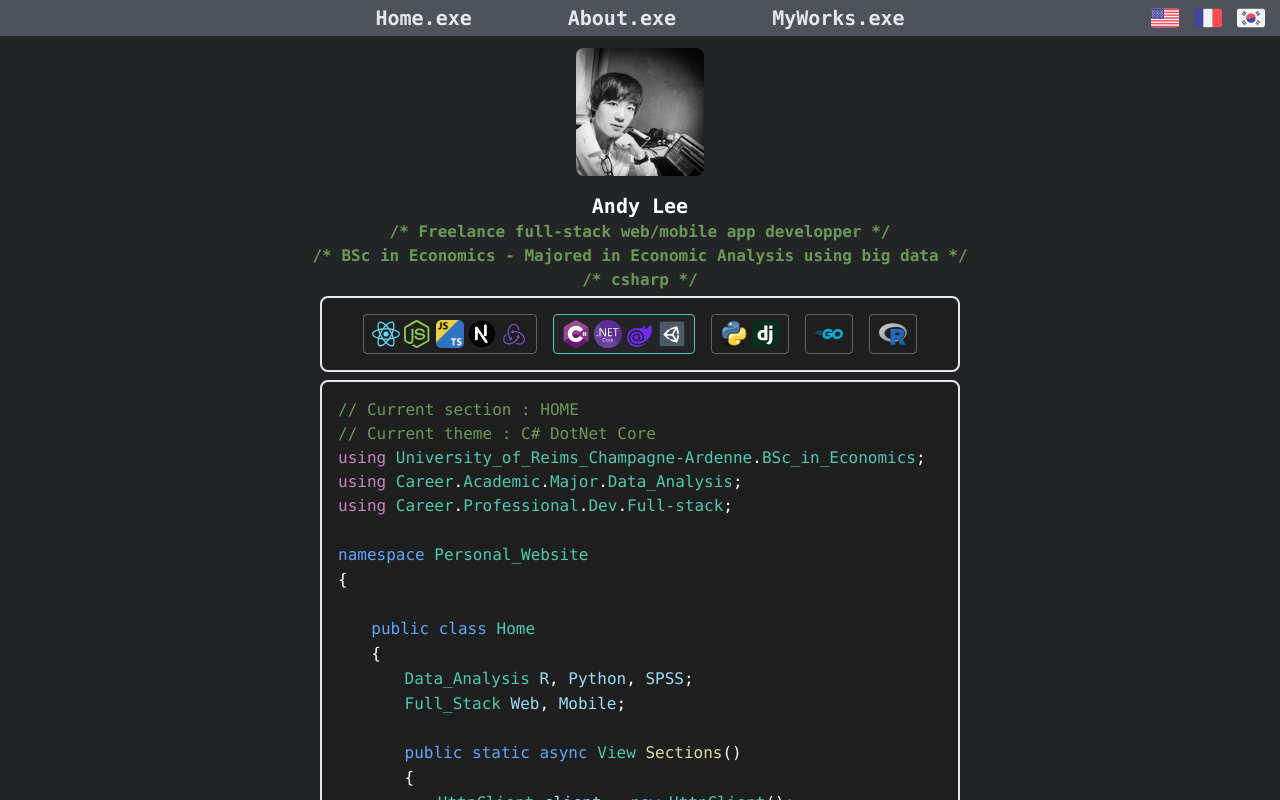
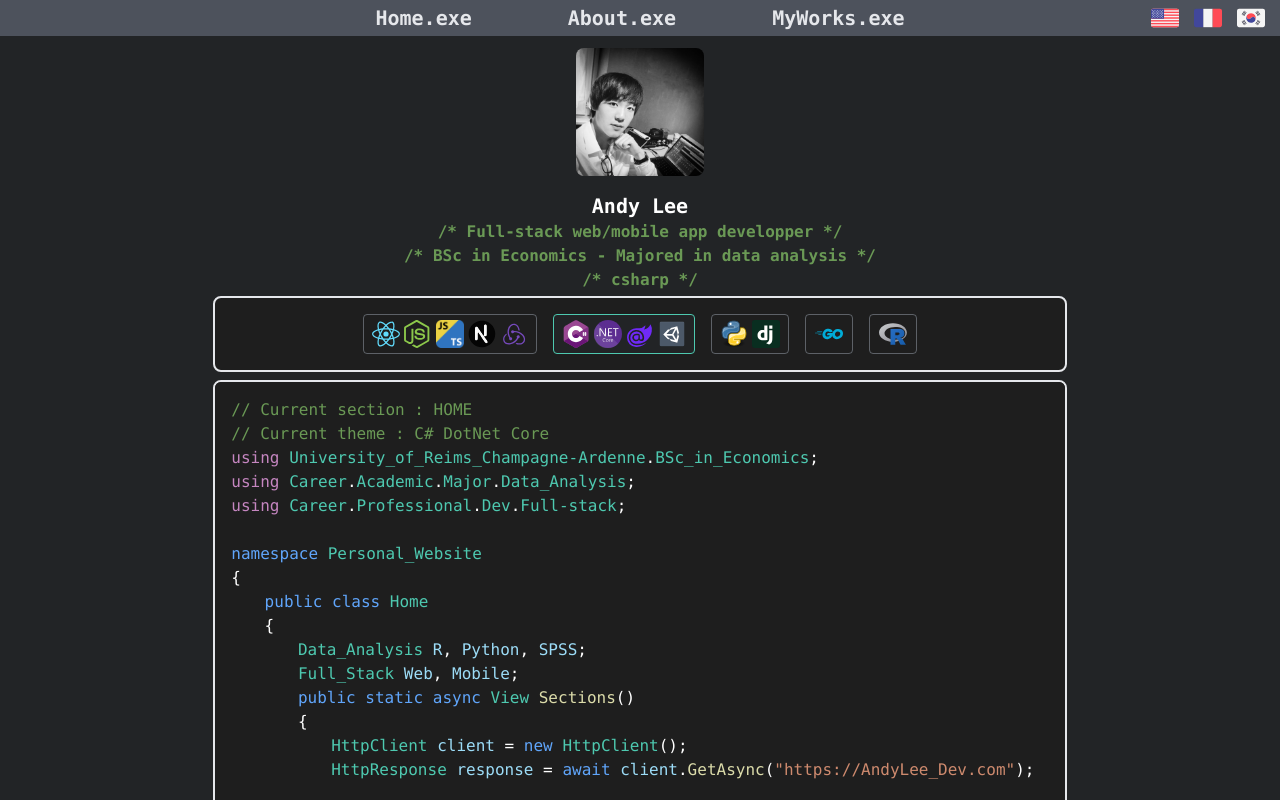
Before and after one commit to AndyLeezard/portfolio, a React (Create React App) app: page / in a window 1280 px wide. Both pictures are taken after a click on the element 624 px from the left and 334 px from the top of the page. Shown: the top 800 px of the page. Built offline with nearby package versions, Linux system fonts and the light colour scheme.

Commit message:
11/Sep/2021

```diff
--- a/src/components/Home.tsx
+++ b/src/components/Home.tsx
@@ -49,11 +49,11 @@ const Home: React.FC = () => {
         <div className="flex flex-col h-auto place-items-center pt-12 px-4 mb-1">
             <img className="w-32 h-32 rounded-lg mb-4" src="images/profile.jpg" alt="Andy Lee" title="profile picture"/>
             <h4 className="headerFont text-white">Andy Lee</h4>
-            <h4 className="frontFont text-vscode_comment">{"Freelance full-stack web/mobile app developper".commentBlock()}</h4>
-            <h4 className="frontFont text-vscode_comment">{"BSc in Economics - Majored in Economic Analysis using big data".commentBlock()}</h4>
+            <h4 className="frontFont text-vscode_comment">{"Full-stack web/mobile app developper".commentBlock()}</h4>
+            <h4 className="frontFont text-vscode_comment">{"BSc in Economics - Majored in data analysis".commentBlock()}</h4>
             <h4 className="frontFont text-vscode_comment">{`${state.lang}`.commentBlock()}</h4>
         </div>
-        <div className="bg-vscode_bg-dark w-11/12 md:w-10/12 lg:w-6/12 mx-auto border-2 p-4 rounded-lg flex flex-row justify-center space-x-4 mb-2">
+        <div className="bg-vscode_bg-dark w-11/12 lg:w-8/12 mx-auto border-2 p-4 rounded-lg flex flex-row justify-center space-x-4 mb-2">
             <LanguageComponent content={[{alt:'React',imgsrc:'/svgs/react.svg'},{alt:'Node.js',imgsrc:'/svgs/nodejs.svg'},{alt:'JavaScript&TypeScript',imgsrc:'/pngs/jsts.png'},{alt:'Next.JS',imgsrc:'/svgs/nextjs.svg'},{alt:'Redux',imgsrc:'/svgs/redux.svg'}]} id={langs.REACT}/>
             <LanguageComponent content={[{alt:'C#',imgsrc:'/svgs/csharp.svg'},{alt:'.NetCore',imgsrc:'/svgs/netcore.svg'},{alt:'Blazor',imgsrc:'/svgs/blazor.svg'},{alt:'Unity',imgsrc:'/svgs/unity.svg'}]} id={langs.CSHARP}/>
             <LanguageComponent content={[{alt:'Python',imgsrc:'/svgs/python.svg'},{alt:'Django',imgsrc:'/svgs/django.svg'}]} id={langs.PYTHON}/>
--- a/src/components/Home/Home_CsharpTSX.tsx
+++ b/src/components/Home/Home_CsharpTSX.tsx
@@ -1,7 +1,7 @@
 import React from 'react'
 import Env from '../../env.json';
 import { useHistory } from 'react-router-dom';
-import { csharp_using, csharp_namespace, csharp_class, csharp_object, csharp_func, csharp_statement, cshartp_closure } from '../../global';
+import { csharp_using, csharp_namespace, csharp_class, csharp_object, csharp_func, csharp_statement, br, cshartp_closure } from '../../global';
 
 const Home_CsharpTSX: React.FC = () => {
     const history = useHistory();
@@ -17,14 +17,15 @@ const Home_CsharpTSX: React.FC = () => {
             {csharp_class('Home')}
             {csharp_object({class:"Data_Analysis",obj:[{name:'R',url:Env.url_R},{name:'Python',url:Env.url_Python},{name:'SPSS',url:Env.url_SPSS}]})}
             {csharp_object({class:"Full_Stack",obj:[{name:'Web'},{name:'Mobile'}]})}
-            <br/>
             {csharp_func({scope:["public","static","async"],class:"View",func:"Sections"})}
             {csharp_object({indent:1,class:"HttpClient",obj:[{name:'client'}],update:{operator:"=",scope:"new",class:"HttpClient"}})}
             {csharp_object({indent:1,class:"HttpResponse",obj:[{name:'response'}],update:{operator:"=",scope:"await",var:"client",class:"GetAsync",parameter:"@https://AndyLee_Dev.com"}})}
+            {br}
             {csharp_statement({kind:"if",indent:1,args:[{var:["response","IsSuccessStatusCode"]}]})}
             {csharp_object({indent:2,vartype:"string",obj:[{name:'content'}],update:{operator:"=",scope:"await",var:"response",class:"ReadAsStringAsync",extension:['Content']}})}
             {csharp_object({indent:2,class:"XmlDocument",obj:[{name:'document'}],update:{operator:"=",scope:"new",class:"XmlDocument"}})}
             {csharp_object({indent:2,class:"XmlNodeList",obj:[{name:'nodes'}],update:{operator:"=",var:"document",class:"SelectNodes",parameter:"@descendant::category",extension:['DocumentElement']}})}
+            {br}
             {csharp_statement({kind:"foreach",indent:2,args:[{class:"XmlNode",var:["node"],in:"nodes"}]})}
             {csharp_object({indent:3,vartype:"var",obj:[{name:'section'}],update:{operator:"=",var:"node",class:"SelectSingleNode",parameter:"@Section"}})}
             {csharp_statement({kind:"if",indent:3,args:[{var:["node"],operator:"==",},{var:["@About_Me"]}]})}
--- a/src/global.tsx
+++ b/src/global.tsx
@@ -18,12 +18,12 @@ export interface Csharp_usingProps {
     source:string[]
 }
 
-const blanks = (size:number) => {
+export const blanks = (size:number) => {
     if(size<0){size=0;}
     return String.fromCharCode(160).repeat(size);
 }
 
-const br = (<div className="textContainer"><br/></div>);
+export const br = (<div className="textContainer"><br/></div>);
 
 export const importComponent = (input:React_ImportProps) => {
     return (
@@ -189,26 +189,32 @@ export const csharp_namespace = (name:string[]) => {
             </>
     )})
     return (
-        <div className="">
+        <>
         <br/>
-            <span className="body text-blue-400">namespace </span>
+        <div className="textContainer">
+            <span className="body text-blue-400">namespace{blanks(1)}</span>
             {item}
-            <br/>
+        </div>
+        <p className="textContainer">
             <span className="body text-white"> &#123;</span>
-        </div>
+        </p>
+        </>
     )
 }
 
 export const csharp_class = (name:string) => {
     return (
         <>
+        <div className="textContainer">
+            <span>{blanks(8)}</span>
+            <span className="body text-blue-400">public class</span>
+            <span className="body text-vscode_green">{blanks(1)+name}</span>
             <br/>
-            <span>{blanks(8)}</span>
-            <span className="body text-blue-400">public class </span>
-            <span className="body text-vscode_green">{name}</span>
-            <br/>
+        </div>
+        <p className="textContainer">
             <span>{blanks(8)}</span>
             <span className="body text-white">&#123;</span>
+        </p>
         </>
     )
 }
@@ -232,14 +238,14 @@ export const csharp_object = (obj_param:{_onClick?:any,indent?:number,scope?:str
                 <a className="rounded hover:bg-gray-600" href={value.url} target="_blank" rel="noopener noreferrer">
                 <span key={index} className="body text-vscode_var">{value.name}</span>
                 </a>
-                <span className="body text-white">{index<obj_param.obj.length-1 ? ', ':''}</span>
+                <span className="body text-white">{index<obj_param.obj.length-1 ? `,${blanks(1)}`:''}</span>
                 </>
             )
         }else{
             return (
                 <>
                 <span key={index} className="body text-vscode_var">{value.name}</span>
-                <span className="body text-white">{index<obj_param.obj.length-1 ? ', ':''}</span>
+                <span className="body text-white">{index<obj_param.obj.length-1 ? `,${blanks(1)}`:''}</span>
                 </>
             )
         }
@@ -248,18 +254,18 @@ export const csharp_object = (obj_param:{_onClick?:any,indent?:number,scope?:str
         <>
         {obj_param.scope && obj_param.scope.map((value,index:number)=>{
             return(
-                <span key={index} className="body text-blue-400">{value} </span>
+                <span key={index} className="body text-blue-400">{value+blanks(1)}</span>
             )
         })}
-        {obj_param.vartype && <span className="body text-blue-400">{obj_param.vartype}{(!obj_param.varIsArray) && ' '}</span>}
-        {obj_param.class && <span className="body text-vscode_green">{obj_param.class}{(!obj_param.varIsArray) && ' '}</span>}
-        {(obj_param.varIsArray !== undefined) && <span className="body text-white">{"[]".repeat(obj_param.varIsArray.length)} </span>}
+        {obj_param.vartype && <span className="body text-blue-400">{obj_param.vartype}{(!obj_param.varIsArray) && blanks(1)}</span>}
+        {obj_param.class && <span className="body text-vscode_green">{obj_param.class}{(!obj_param.varIsArray) && blanks(1)}</span>}
+        {(obj_param.varIsArray !== undefined) && <span className="body text-white">{"[]".repeat(obj_param.varIsArray.length)+blanks(1)}</span>}
         {item}
         {obj_param.update && (
             <>
-            <span className="body text-white"> {obj_param.update.operator} </span>
+            <span className="body text-white">{blanks(1)+obj_param.update.operator+blanks(1)}</span>
             {obj_param.update.scope && (
-                <span className="body text-blue-400">{obj_param.update.scope} </span>
+                <span className="body text-blue-400">{obj_param.update.scope+blanks(1)}</span>
             )}
             {(obj_param.update.class && !obj_param.update.var) && (
                 <>
@@ -275,7 +281,7 @@ export const csharp_object = (obj_param:{_onClick?:any,indent?:number,scope?:str
                 <span className="body text-vscode_var">{obj_param.update.var}</span>
                 {obj_param.update.extension && mapped(obj_param.update.extension)}
                 <span className="body text-white">.</span>
-                <br className="flex lg:hidden"/>
+                {/*<br className="flex lg:hidden"/>*/}
                 <span className="body text-vscode_function">{obj_param.update.class}</span>
                 {obj_param.update.parameter ? (
                     <>
@@ -297,10 +303,9 @@ export const csharp_object = (obj_param:{_onClick?:any,indent?:number,scope?:str
         </>
     )
     return (
-        <>
+        <div className="textContainer">
             {obj_param._onClick ? (
                 <>
-                <br/>
                 <span>{blanks(16 + _indent)}</span>
                 {typeof obj_param._onClick === "string" ? (
                     <a className="rounded hover:bg-gray-600" href={obj_param._onClick} target="_blank" rel="noopener noreferrer">
@@ -315,13 +320,12 @@ export const csharp_object = (obj_param:{_onClick?:any,indent?:number,scope?:str
                 </>
             ):(
                 <>
-                <br/>
                 <span>{blanks(16 + _indent)}</span>
                 {rendering}
                 <span className="body text-white">;</span>
                 </>
             )}
-        </>
+        </div>
     )
 }
 
@@ -331,10 +335,10 @@ export const csharp_func = (obj_param:{indent?:number,scope?:string[],class?:str
         <>
         {obj_param.scope && obj_param.scope.map((value,index:number)=>{
             return(
-                <span key={index} className="body text-blue-400">{value} </span>
+                <span key={index} className="body text-blue-400">{value+blanks(1)}</span>
             )
         })}
-        {obj_param.class && <span className="body text-vscode_green">{obj_param.class} </span>}
+        {obj_param.class && <span className="body text-vscode_green">{obj_param.class+blanks(1)}</span>}
         {obj_param.func && <><span className="body text-vscode_function">{obj_param.func}</span></>}
         {obj_param.parameter ? (
                 <>
@@ -358,7 +362,7 @@ export const csharp_func = (obj_param:{indent?:number,scope?:string[],class?:str
     }
     return (
         <>
-            <br/>
+            <div className="textContainer">
                 <span>{blanks(16 + _indent)}</span>
                 {obj_param._onClick ? (
                     <span className="rounded hover:bg-gray-600 link" onClick={()=>handleEvent()}>
@@ -367,15 +371,18 @@ export const csharp_func = (obj_param:{indent?:number,scope?:string[],class?:str
                 ):(
                     item
                 )}
-            {(obj_param.scope || obj_param.class) ? (
+                {!(obj_param.scope || obj_param.class) &&
+                    <span className="body text-white">;</span>
+                }
+            </div>
+            <div className="textContainer">
+                {(obj_param.scope || obj_param.class) && (
                     <>
-                <br/>
                     <span>{blanks(16)}</span>
                     <span className="body text-white">&#123;</span>
                     </>
-            ):(
-                <span className="body text-white">;</span>
                 )}
+            </div>
         </>
     )
 }
@@ -405,7 +412,7 @@ export const csharp_statement = (obj_param:{closure?:boolean,kind:string,indent?
                 </>
             )}
             {obj_param.args[index].class && (
-                <span className="body text-vscode_green">{obj_param.args[index].class} </span>
+                <span className="body text-vscode_green">{obj_param.args[index].class+blanks(1)}</span>
             )}
             {mapped(obj_param.args[index].var)}
             {obj_param.args[index].method && (
@@ -417,13 +424,13 @@ export const csharp_statement = (obj_param:{closure?:boolean,kind:string,indent?
             )}
             {obj_param.args[index].in && (
                 <>
-                <span className="body text-vscode_mauve"> in</span>
-                <span className="body text-vscode_var"> {obj_param.args[index].in}</span>
+                <span className="body text-vscode_mauve">{blanks(1)}in</span>
+                <span className="body text-vscode_var">{blanks(1)+obj_param.args[index].in}</span>
                 </>
             )}
             {(obj_param.args[index].operator && obj_param.args[index].operator!=="!") && (
                 <>
-                <span className="body text-white"> {obj_param.args[index].operator} </span>
+                <span className="body text-white">{blanks(1)+obj_param.args[index].operator+blanks(1)}</span>
                 </>
             )}
             </>
@@ -439,24 +446,22 @@ export const csharp_statement = (obj_param:{closure?:boolean,kind:string,indent?
         )
     }
     return(
-        <>
-        <br/>
+        <div className="textContainer">
         <span>{blanks(16 + _indent)}</span>
         {obj_param.closure && <span className="body text-white">&#125;</span>}
         <span className="body text-vscode_mauve">{obj_param.kind}</span>
         <span className="body text-white">(</span>
         {iterate()}
         <span className="body text-white">)&#123;</span>
-        </>
+        </div>
     )
 }
 
 export const cshartp_closure = (input:string,indent:number) => {
     return(
-        <>
-        <br/>
+        <div className="textContainer">
         <span>{blanks(16 + (8 * indent))}</span>
         <span className="body text-white">{input}</span>
-        </>
+        </div>
     )
 }
--- a/src/styles/index.css
+++ b/src/styles/index.css
@@ -3,11 +3,11 @@
 @tailwind utilities;
 
 .app {
-    @apply bg-vscode_bg bg-scroll w-screen h-screen;
+    @apply bg-vscode_bg bg-scroll w-screen h-screen max-w-full overflow-x-hidden;
 }
 
 .mainContainer {
-    @apply w-11/12 mx-auto border-2 p-4 rounded-lg md:w-10/12 lg:w-6/12 overflow-hidden bg-vscode_bg-dark;
+    @apply w-11/12 mx-auto border-2 p-4 rounded-lg lg:w-8/12 overflow-x-auto bg-vscode_bg-dark mb-10;
 }
 
 .body {
```
Lines whose indentation alone changed are shown as unchanged.
